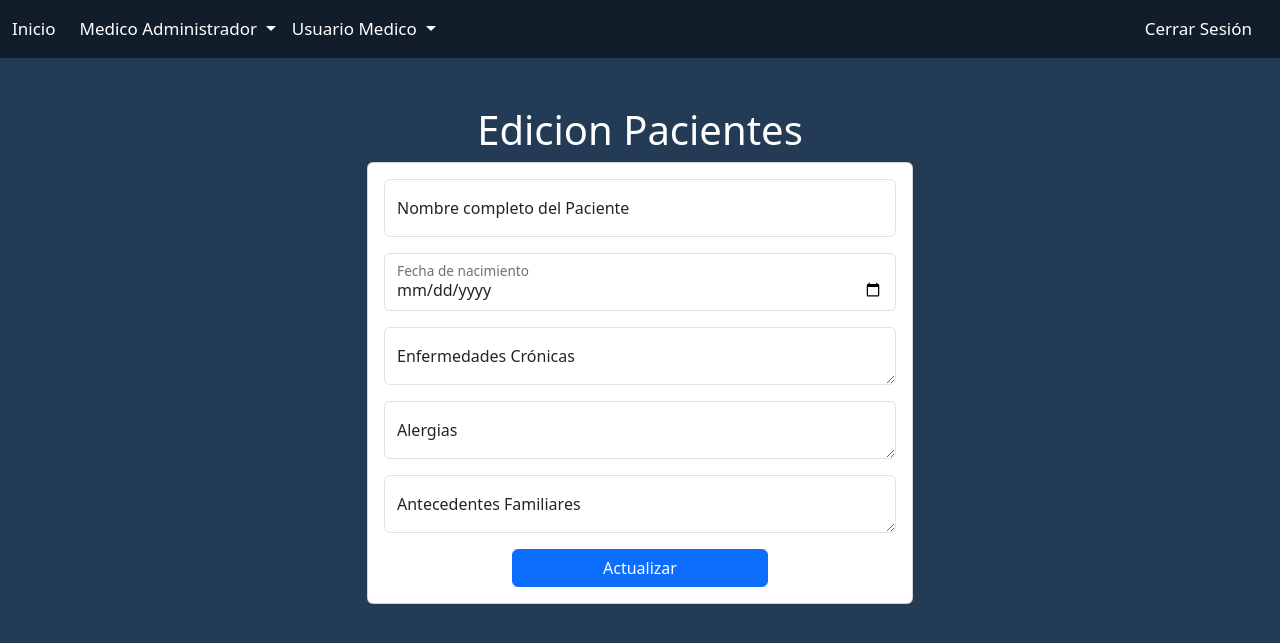
After one commit to EdgarEscobedoZ/ProyectoMedico, a Flask app: template templates/Medico/actualizacion_paciente.html in a window 1280 px wide. The commit adds this page. Shown: the top 643 px of the page. Run offline with Flask 3, Linux system fonts and the light colour scheme; the template is opened without the code that fills it, so the values that code supplies are empty; some libraries are stand-ins or nearby versions.

Commit message:
Modulos de Pacientes Operativos

```diff
--- a/app.py
+++ b/app.py
@@ -126,6 +126,47 @@ def exploracion():
     data = cs.fetchall()
     return render_template('Medico/exploraciondiagnostico.html', pacientes = data)
 
+# falta exploracion BD
+
+@app.route('/selectmedico')
+def consulta_paciente():
+    cur = mysql.connection.cursor()
+    cur.execute('SELECT nombre_completo FROM tb_medicos')
+    data = cur.fetchall()
+    return render_template('Medico/seleccionmedico.html', medicos = data)
+
+@app.route('/consultapaciente', methods=['POST'])
+def consulta_paciente2():
+    if request.method == 'POST':
+        VMEDICOC = request.form.get("medico", False)
+        cur = mysql.connection.cursor()
+        cur.execute('SELECT id, nombre_completo, fecha_nacimiento, enfermedades_cronicas, alergias, antecendentes_familiares FROM tb_pacientes where medico = %s', (VMEDICOC,))
+        data = cur.fetchall()
+        return render_template('Medico/consultapaciente.html', pacientes = data)
+
+@app.route('/actualizacion_paciente/<id>')
+def actuadmin2(id):
+    cs = mysql.connection.cursor()
+    cs.execute('SELECT id, nombre_completo, fecha_nacimiento, enfermedades_cronicas, alergias, antecendentes_familiares FROM tb_pacientes where id = %s', (id,))
+    data = cs.fetchall()
+    return render_template('Medico/actualizacion_paciente.html', Edicion = data)
+
+@app.route('/actualizacion_pacienteBD/<id>', methods=['POST'])
+def actuadminBD2(id):
+    if request.method == 'POST':
+        VNOMBRE = request.form['Nombre']
+        VFECHANAC = request.form['fechanac']
+        VENFERMEDAD = request.form['enfermedades']
+        VALERGIAS = request.form['alergia']
+        VANTECEDENTES = request.form['antecedentes']
+
+        cs = mysql.connection.cursor()
+        cs.execute('UPDATE tb_pacientes SET nombre_completo = %s, fecha_nacimiento = %s, enfermedades_cronicas = %s, alergias = %s, antecendentes_familiares = %s WHERE id = %s', (VNOMBRE, VFECHANAC, VENFERMEDAD, VALERGIAS, VANTECEDENTES, id))
+        mysql.connection.commit()
+
+    flash('Mensaje')
+    return redirect(url_for('consulta_paciente'))
+
 
 #Ejecucion del servidor
 
--- /dev/null
+++ b/templates/Medico/actualizacion_paciente.html
@@ -0,0 +1,62 @@
+{% extends 'plantilla.html' %}
+
+{% block body %}
+
+{% with mensajes= get_flashed_messages() %}
+{% if mensajes %}
+
+    {% for msj in mensajes%}
+
+        <script> Swal.fire('Datos Guardados', '¡Los datos se registraron con éxito!', 'success')</script>
+
+    {%endfor%}
+{% endif %}
+{% endwith %}
+
+<div class="container text-center">
+
+    <div class="row">
+        <div class="col-md-3"></div>
+        <div class="col-md-6">
+
+            <h1 class="mt-5" style="color: white;">Edicion Pacientes</h1>
+            <div class="card card-body mb-3">
+                <form action="/actualizacion_pacienteBD/{{Edicion.0.0}}" method="POST">
+
+
+                    <div class="form-floating mb-3">
+                        <input class="form-control" type="text" name="Nombre" id="fnombrep" placeholder="Nombre completo del Paciente" value="{{Edicion.0.1}}" required>
+                        <label class="label" for="fnombrep">Nombre completo del Paciente</label>
+                    </div>
+
+                    <div class="form-floating mb-3">
+                        <input type="date" class="form-control" name="fechanac" id="ffecha" value="{{Edicion.0.2}}" required>
+                        <label for="ffecha">Fecha de nacimiento</label>
+                    </div>
+
+                    <div class="form-floating mb-3">
+                        <textarea class="form-control" placeholder="Ingrese"  value="{{Edicion.0.3}}" name="enfermedades" id="tenf" ></textarea>
+                        <label for="tenf">Enfermedades Crónicas</label>
+                    </div>
+
+                    <div class="form-floating mb-3">
+                        <textarea class="form-control" placeholder="Ingrese" value="{{Edicion.0.4}}" name="alergia" id="taler" ></textarea>
+                        <label for="taler">Alergias</label>
+                    </div>
+
+                    <div class="form-floating mb-3">
+                        <textarea class="form-control" placeholder="Ingrese" value="{{Edicion.0.5}}" name="antecedentes" id="tant" ></textarea>
+                        <label for="tant">Antecedentes Familiares</label>
+                    </div>
+
+                    <div class="d-grid gap-2 col-6 mx-auto">
+                        <button type="submit" class="btn btn-primary">Actualizar</button>
+                    </div>
+
+            </div>
+
+        </div>
+        <div class="col-md-3"></div>
+    </div>
+
+{% endblock %}
--- a/templates/plantilla.html
+++ b/templates/plantilla.html
@@ -39,7 +39,7 @@
                     <ul class="dropdown-menu">
                       <li><a class="dropdown-item" href="/expediente_paciente">Expediente Paciente</a></li>
                       <li><a class="dropdown-item" href="/exploracion">Exploración y Diagnóstico</a></li>
-                      <li><a class="dropdown-item" href="/">Consultar Pacientes</a></li>
+                      <li><a class="dropdown-item" href="/selectmedico">Consultar Pacientes</a></li>
                       <li><a class="dropdown-item" href="/">Consultar Citas</a></li>
                       <!-- <li><a class="dropdown-item" href="/">Consultar autobuses</a></li> -->
                     </ul>
```
Also changed, not shown: templates/Medico/consultapaciente.html (added, +44 -0 lines), templates/Medico/exploraciondiagnostico.html (+7 -0 lines), templates/Medico/seleccionmedico.html (added, +46 -0 lines).
